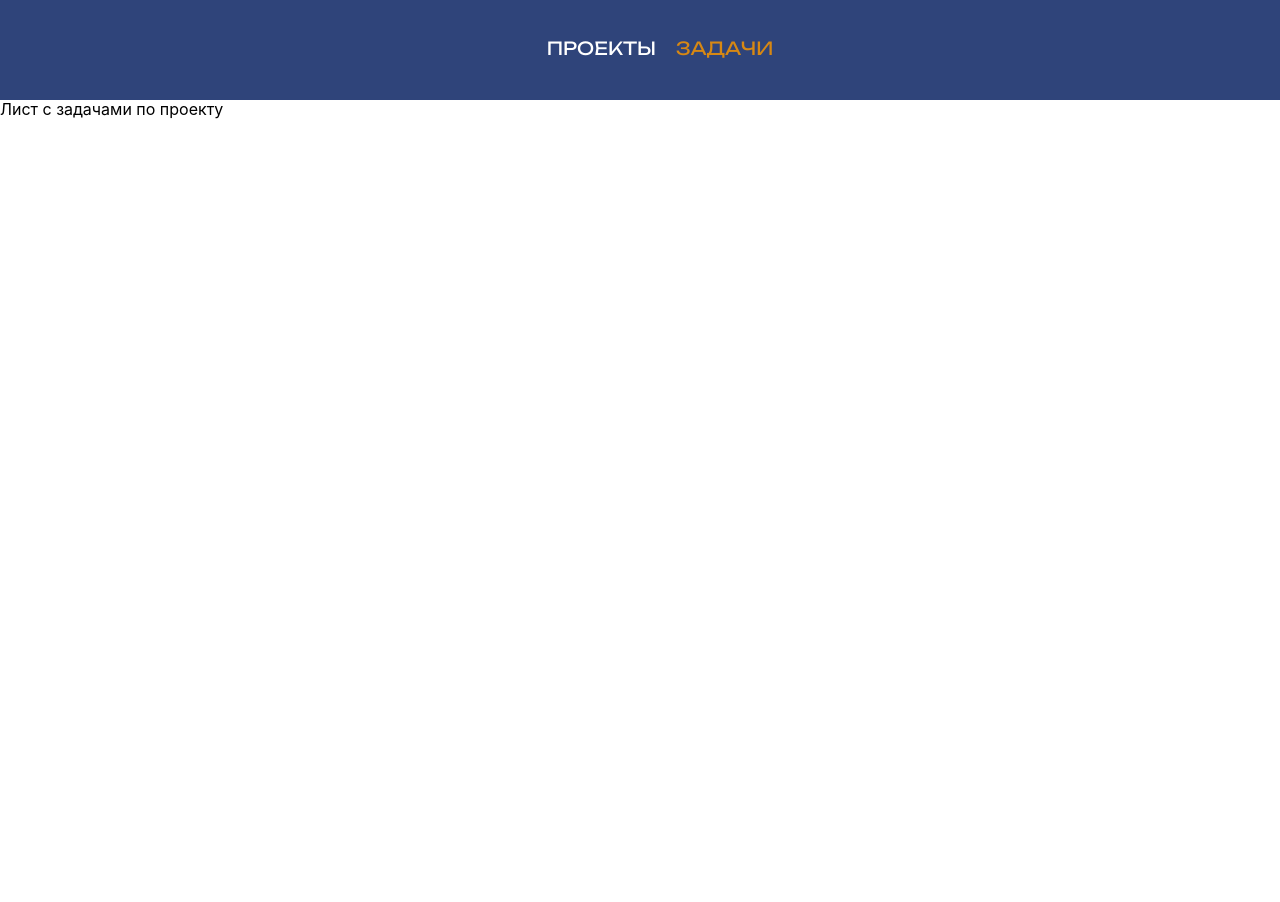
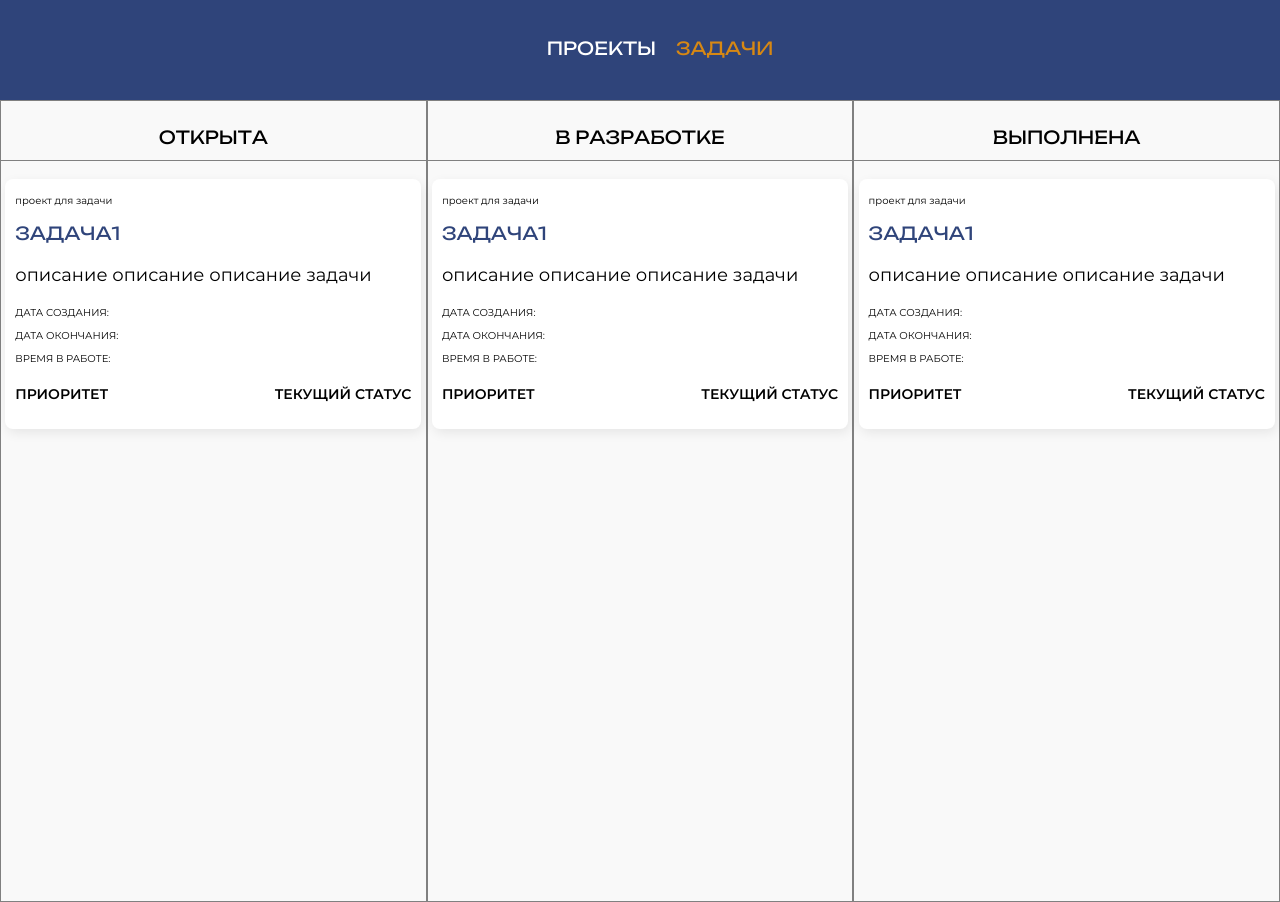
Before and after one commit to RezantsevaYana/ToDo_application, a React (Create React App) app: page /tasks in a window 1280 px wide. Before the commit the page ends 800 px from the top, so only its background shows below. Built offline with nearby package versions, Linux system fonts and the light colour scheme.

Commit message:
task card layout

```diff
--- /dev/null
+++ b/src/components/Task/Task.scss
@@ -0,0 +1,93 @@
+.task {
+    width: 98%;
+    height: 250px;
+    padding: 10px;
+    box-sizing: border-box;
+    border-radius: 8px;
+    background: white;
+    box-shadow: 2px 4px 12px rgba(0,0,0,.08);
+
+    &__project {
+        font-family: 'Montserrat';
+        font-size: 10px;
+        font-style: normal;
+        font-weight: 400;
+        line-height: normal;
+        color: black;
+        margin: 5px 0;
+    }
+
+    &__title {
+        font-family: 'Unbounded';
+        font-size: 18px;
+        font-style: normal;
+        font-weight: 400;
+        line-height: normal;
+        text-transform: uppercase;
+        color: #2F447A;
+    }
+
+    &__description {
+        margin: 5px 0;
+        font-family: 'Montserrat';
+        font-size: 18px;
+        font-style: normal;
+        font-weight: 400;
+        line-height: normal;
+        color: black;
+        width: 100%;
+        height: auto;
+    }
+
+    &__dates {
+        width: 100%;
+        display: flex;
+        flex-direction: column;
+        align-items: start;
+        justify-content: start;
+        gap: 10px;
+        margin-top: 20px;
+    }
+
+    &__date {
+        margin: 0;
+        font-family: 'Montserrat';
+        font-size: 10px;
+        font-style: normal;
+        font-weight: 400;
+        line-height: normal;
+        color: black;
+        text-transform: uppercase;
+    }
+
+    &__info {
+        width: 100%;
+        display: flex;
+        flex-direction: row;
+        align-items: center;
+        justify-content: space-between;
+        margin: 20px 0;
+    }
+
+    &__prioritet {
+        margin: 0;
+        font-family: 'Montserrat';
+        font-size: 14px;
+        font-style: normal;
+        font-weight: 700;
+        line-height: normal;
+        color: black;
+        text-transform: uppercase;
+    }
+
+    &__status {
+        margin: 0;
+        font-family: 'Montserrat';
+        font-size: 14px;
+        font-style: normal;
+        font-weight: 700;
+        line-height: normal;
+        color: black;
+        text-transform: uppercase;
+    }
+}
--- /dev/null
+++ b/src/components/Task/Task.tsx
@@ -0,0 +1,28 @@
+import React from 'react';
+import './Task.scss';
+
+function Task() {
+
+  return (
+    <article className='task'>
+      <p className='task__project'>проект для задачи</p>
+      <h3 className='task__title'>задача1</h3>
+      <p className='task__description'>описание описание описание задачи</p>
+
+      <div className='task__dates'>
+        <p className='task__date'>дата создания: </p>
+        <p className='task__date'>дата окончания: </p>
+        <p className='task__date'>время в работе: </p>
+      </div>
+
+      <div className='task__info'>
+        <p className='task__prioritet'>приоритет</p>
+        <p className='task__status'>текущий статус</p>
+      </div>
+
+
+    </article>
+  );
+}
+
+export default Task;
--- /dev/null
+++ b/src/components/TasksList/TasksList.scss
@@ -0,0 +1,28 @@
+.tasks {
+    display: grid;
+    grid-template-columns: repeat(3, 1fr);
+
+    &__category {
+        border: 1px solid gray;
+        height: 100vh;
+        display: flex;
+        flex-direction: column;
+        align-items: center;
+        justify-content: start;
+    }
+
+    &__category-title {
+        width: 100%;
+        font-family: 'Unbounded';
+        font-size: 18px;
+        font-style: normal;
+        font-weight: 400;
+        line-height: normal;
+        text-transform: uppercase;
+        color: black;
+        text-align: center;
+        padding: 10px;
+        border-bottom: 1px solid gray;
+    }
+
+}
--- a/src/components/TasksList/TasksList.tsx
+++ b/src/components/TasksList/TasksList.tsx
@@ -1,9 +1,25 @@
 import React from 'react';
+import './TasksList.scss';
+import Task from '../Task/Task';
 
 function TasksList() {
 
   return (
-    <div>Лист с задачами по проекту</div>
+    <section className='tasks'>
+      <div className='tasks__category'>
+        <p className='tasks__category-title'>открыта</p>
+        <Task />
+      </div>
+      <div className='tasks__category'>
+        <p className='tasks__category-title'>в разработке</p>
+        <Task />
+      </div>
+      <div className='tasks__category'>
+        <p className='tasks__category-title'>выполнена</p>
+        <Task />
+      </div>
+
+    </section>
   )
 }
 
--- a/src/index.css
+++ b/src/index.css
@@ -3,8 +3,9 @@
 
 
 body {
+  background-color: #f9f9f9;
   margin: 0;
-  font-family: -apple-system, BlinkMacSystemFont, 'Unbounded', 'Segoe UI', 'Roboto', 'Oxygen',
+  font-family: -apple-system, BlinkMacSystemFont, 'Unbounded', 'Montserrat', 'Segoe UI', 'Roboto', 'Oxygen',
     'Ubuntu', 'Cantarell', 'Fira Sans', 'Droid Sans', 'Helvetica Neue',
     sans-serif;
   -webkit-font-smoothing: antialiased;
```
